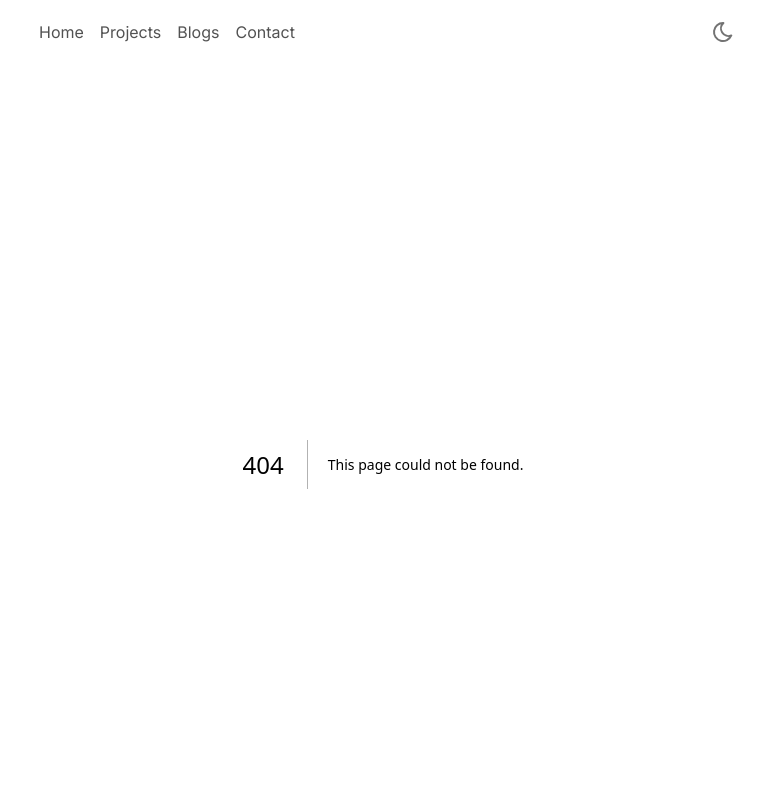
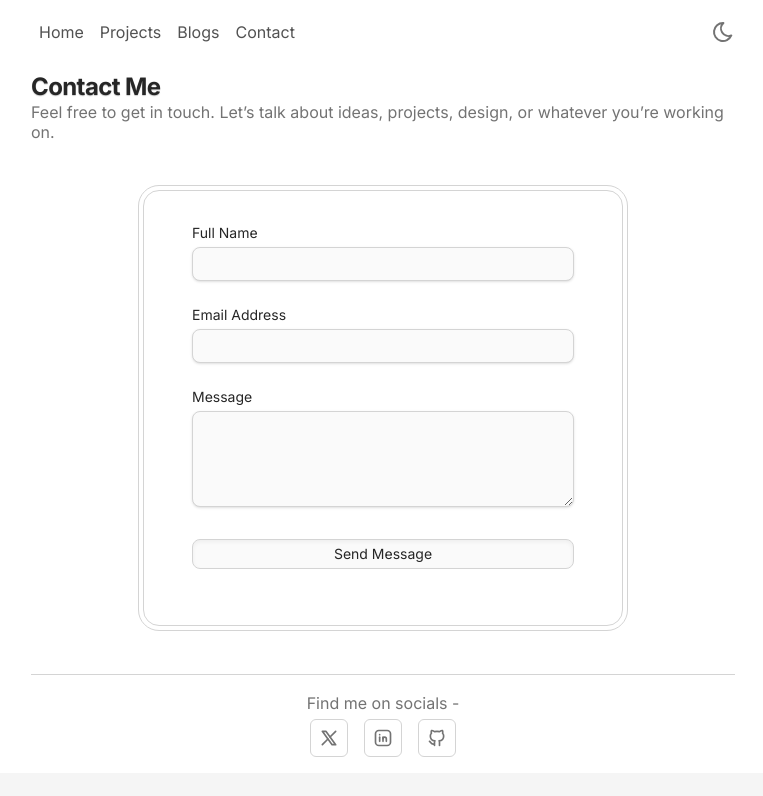
Before and after one commit to SagarDevX/porfolio, a Next.js app: page /contact in a window 1280 px wide. Before the commit this address had no page. Shown: the top 796 px of the page, without its empty margins (257-1020 px from the left). Built offline with nearby package versions, Linux system fonts and the light colour scheme.

Commit message:
make contact page

```diff
--- a/app/blog/Blog-footer.tsx
+++ b/app/blog/Blog-footer.tsx
@@ -38,10 +38,10 @@ const Navigate = [
 
 const BlogFooter = () => {
     return (
-        <div className="flex flex-row gap-8 mt-8 mb-4 pt-8 border-t border-0 border-secondary/30 ">
+        <div className="min-h-fit flex flex-row gap-8 mt-8 mb-4 py-8 border-t border-0 border-secondary/30 ">
             <div className=' text-secondary w-1/2'>
                 <h1 className="text-sm text-shadow-2xs">NAVIGATE</h1>
-                <div className="flex flex-row gap-4 mt-4">
+                <div className="flex flex-row gap-6 mt-4">
                     {Navigate.map((item,idx) => (
                         <div className="relative text-secondary hover:text-primary" key={idx}>
                             <Link
--- a/app/blog/layout.tsx
+++ b/app/blog/layout.tsx
@@ -22,7 +22,7 @@ export const metadata: Metadata = {
 
 export default function RootLayout({ children }: LayoutProps<"/">) {
   return (
-     <Container className="min-h-screen flex flex-col justify-between item pt-2 ">
+     <Container className="min-h-fit flex flex-col justify-between item pt-2 ">
       {children}
       <BlogFooter/>
      </Container>
--- a/app/blog/page.tsx
+++ b/app/blog/page.tsx
@@ -8,8 +8,8 @@ export default function BlogPage() {
     return (
         <div className="w-full ">
             <div className="flex flex-col gap-0">
-                <h1 className="text-xl text-primary font-bold text-shadow-2xs tracking-tight leading-tight">Blogs</h1>
-                <p className="text-secondary text-sm leading-tight">Just some honest thoughts, experiences, lessons, and ideas from the things I’m learning and going through.</p>
+                <h1 className="text-2xl text-primary font-bold text-shadow-xs tracking-tight leading-tight">Blogs</h1>
+                <p className="text-secondary text-md leading-tight tracking-tight">Just some honest thoughts, experiences, lessons, and ideas from the things I’m learning and going through.</p>
             </div>
             <div className=" mt-8 space-y-6">
                 {posts.map((post) => (
@@ -47,7 +47,7 @@ export default function BlogPage() {
                 <h1 className='font-(--font-cormorant) text-shadow-xs text-xl italic'>
                     “You can always edit a bad page. You can’t edit a blank page.”
                 </h1>
-                <p className='w-full text-right text-shadow-md'>
+                <p className='w-full text-right text-shadow-xs'>
                     — Jodi Picoult
                 </p>
             </div>
--- a/app/components/HomeClient.tsx
+++ b/app/components/HomeClient.tsx
@@ -58,7 +58,7 @@ const HomeClient = ({ posts }: { posts: Post[] }) => {
 
         <div className=" w-full flex flex-row justify-between ">
           <div>
-            <h1 className="text-primary text-4xl font-semibold text-shadow-md">
+            <h1 className="text-primary dark:text-secondary text-4xl font-semibold text-shadow-md">
               Sagar Pundir
             </h1>
             <div className="flex flex-row gap-2 text-sm text-secondary ">
@@ -108,11 +108,16 @@ const HomeClient = ({ posts }: { posts: Post[] }) => {
         <h2>I care about clean code, simple solutions, and shipping real products.</h2>
         <h2>Into Tech, Gym, Books and Anime.</h2>
       </div>
+
+      <div className="flex flex-col gap-0">
+        <h1 className="text-xl text-primary font-bold text-shadow-2xs tracking-tight leading-tight">Builds</h1>
+        <p className="text-secondary text-sm leading-tight">Ideas turned into working code</p>
+      </div>
       <Projects />
       <BlogSection posts={posts} />
       <TechStack />
-      <Quote/>
-      <Footer/>
+      <Quote />
+      <Footer />
 
     </Container>
 
--- a/app/components/Projects.tsx
+++ b/app/components/Projects.tsx
@@ -73,17 +73,13 @@ const cardVariants: Variants = {
 const Projects = () => {
   return (
     <div className="">
-      <div className="flex flex-col gap-0">
-        <h1 className="text-xl text-primary font-bold text-shadow-2xs tracking-tight leading-tight">Builds</h1>
-        <p className="text-secondary text-sm leading-tight">Ideas turned into working code</p>
-      </div>
 
       <motion.div
         variants={containerVariants}
         initial="hidden"
         whileInView="show"
         viewport={{ amount: 0.2 }}
-        className="grid grid-cols-3 grid-rows-1 mt-2 gap-4 min-h-80">
+        className="grid grid-cols-3 grid-rows-1 -mt-3 gap-4 min-h-80">
         {projects.map((item, idx) => (
           <motion.div
             key={item.name}
--- a/app/components/Quote.tsx
+++ b/app/components/Quote.tsx
@@ -6,7 +6,7 @@ const Quote = () => {
         <h1 className='font-(--font-cormorant) text-shadow-xs text-xl italic'>
             "The details are not the details. They make the design. "
         </h1>
-        <p className='w-full text-right text-shadow-md'>
+        <p className='w-full text-right text-shadow-xs'>
          — Charles Eames
         </p>
     </div>
--- a/app/components/container.tsx
+++ b/app/components/container.tsx
@@ -5,7 +5,7 @@ const Container = ({ children, className }: {
     className?: string
 }) => {
     return (
-        <div className={cn('max-w-3xl mx-auto px-8 bg-white dark:bg-black' , className)}>
+        <div className={cn('max-w-3xl mx-auto px-8 bg-white dark:bg-[#1F1F1F]' , className)}>
             {children}
         </div>
     )
--- /dev/null
+++ b/app/contact/page.tsx
@@ -0,0 +1,94 @@
+'use client'
+import { useState } from 'react';
+import Container from '../components/container'
+import { IconBrandX, IconBrandLinkedin, IconBrandGithub } from '@tabler/icons-react';
+import Link from 'next/link';
+
+
+const socialMedia = [
+    {
+        icon: IconBrandX,
+        href: "https://x.com/SagaaDev"
+    },
+    {
+        icon: IconBrandLinkedin,
+        href: "https://www.linkedin.com/in/sagaadev/"
+    },
+    {
+        icon: IconBrandGithub,
+        href: "https://github.com/SagarDevX"
+    },
+]
+
+const page = () => {
+    const [result, setResult] = useState("");
+
+    const onSubmit = async (event: any) => {
+        event.preventDefault();
+        setResult("Sending....");
+        const formData = new FormData(event.target);
+        formData.append("access_key", "d8de446f-afde-4585-a4cb-d118e9a70d59");
+
+        const response = await fetch("https://api.web3forms.com/submit", {
+            method: "POST",
+            body: formData
+        });
+
+        const data = await response.json();
+        if (data.success) {
+            setResult("Form Submitted Successfully");
+            event.target.reset();
+        } else {
+            setResult("Error");
+        }
+    };
+    return (
+        <Container>
+            <div className='min-h-fit pb-4'>
+                <div className="flex flex-col gap-0 pt-2 mb-8">
+                    <h1 className="text-2xl text-primary font-bold text-shadow-xs tracking-tight leading-tight">Contact Me</h1>
+                    <p className="text-secondary text-md leading-tight ">Feel free to get in touch. Let’s talk about ideas, projects, design, or whatever you’re working on.</p>
+                </div>
+                <form onSubmit={onSubmit} className='flex flex-col gap-6 py-8 px-12 my-12 mx-28 border border-neutral-300 rounded-2xl outline outline-offset-4 outline-neutral-300 '>
+                    <div className='w-full flex flex-col gap-1 '>
+                        <h4 className='text-primary text-sm'>Full Name</h4>
+                        <input type="text" name="name" required className='shadow-sm p-1 bg-neutral-50 border border-neutral-300 rounded-lg text-primary font-medium' />
+                    </div>
+                    <div className='w-full flex flex-col gap-1 '>
+                        <h4 className='text-primary text-sm'>Email Address</h4>
+                        <input type="email" name="email" required className='shadow-sm p-1 bg-neutral-50 border border-neutral-300 rounded-lg text-primary font-medium' />
+                    </div>
+                    <div className='w-full flex flex-col gap-1 '>
+                        <h4 className='text-primary text-sm'>Message</h4>
+                        <textarea name="name" required className='min-h-24 shadow-sm p-1 bg-neutral-50 border border-neutral-300 rounded-lg text-primary font-medium'></textarea>
+                    </div>
+                    <button type="submit" className='inset-shadow-sm p-1 bg-neutral-50 border border-neutral-300 rounded-lg text-primary font-sm text-sm hover:bg-neutral-200 transition-all duration-300 ease-in-out mt-2 cursor-pointer'>Send Message</button>
+                    <span>{result}</span>
+                </form>
+
+                <div className='flex flex-col items-center justify-between gap-1 pt-4 border-t border-neutral-300'>
+                    <h4 className='text-secondary text-md '>Find me on socials -</h4>
+                    <div className='flex flex-row items-center gap-4'>
+                        {socialMedia.map(({ icon: Icon, href }, idx) => (
+                            <div className="relative border border-x border-neutral-300 p-2 rounded-md text-secondary"
+                                key={idx}>
+                                <Link
+                                    href={href}
+                                    target="_blank"
+                                    rel="noopener noreferrer"
+                                >
+                                    <Icon className="cursor-pointer hover:text-primary transition-all duration-300 ease-in-out" size={20} />
+                                </Link>
+
+                            </div>
+                        ))}
+                    </div>
+                </div>
+
+            </div>
+
+        </Container>
+    )
+}
+
+export default page
--- /dev/null
+++ b/app/projects/page.tsx
@@ -0,0 +1,25 @@
+import React from 'react'
+import Container from '../components/container'
+import Projects from '../components/Projects'
+import BlogFooter from '../blog/Blog-footer'
+
+const page = () => {
+    return (
+        <Container>
+            <div className='pb-1 '>
+                <div className="flex flex-col gap-0 pt-2 mb-8">
+                    <h1 className="text-2xl text-primary font-bold text-shadow-xs tracking-tight leading-tight">Projects</h1>
+                    <p className="text-secondary text-md leading-tight ">A collection of things I have built while learning, experimenting, and slowly finding my own way of designing and developing.</p>
+                </div>
+                <div>
+                    <Projects/>
+                </div>
+                <BlogFooter/>
+            </div>
+
+        </Container>
+
+    )
+}
+
+export default page
```
